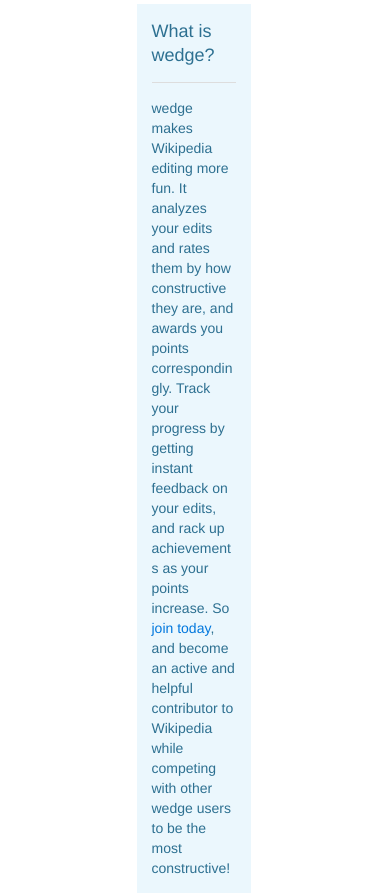
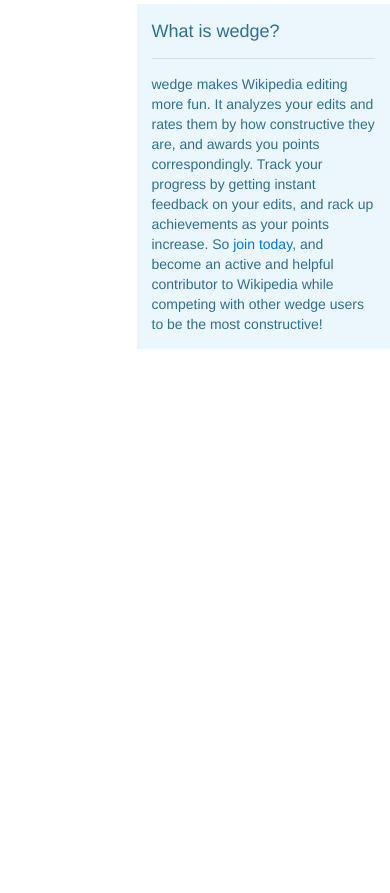
Before and after one commit to tjcsl/wedge, a Flask app: page / in a window 390 px wide. Shown: the part 40-933 px from the top of the page. After the commit the page ends 389 px from the top, so only its background shows below. Run offline with Flask 2, Linux system fonts and the light colour scheme; some libraries are stand-ins or nearby versions.

Commit message:
Test on mobile

```diff
--- a/web/templates/index.html
+++ b/web/templates/index.html
@@ -5,14 +5,14 @@
 {% block content %}
 <div class="uk-grid containerc indexcenter{% if session.username %}{% else %}nologin{% endif %}">
 	{% if session.username %}
-		<div class="uk-width-1-2">
+		<div class="uk-width-medium-1-2">
 			<div class="uk-panel uk-panel-box uk-panel-box-primary">
 				<h3 class="uk-panel-title">Welcome, {{ session.username }}!</h3>
 				<hr />
 				<p>Welcome to wedge, the Wikipedia game.</p>
 			</div>
 		</div>
-		<div class="uk-width-1-2">
+		<div class="uk-width-medium-1-2">
 			<div class="uk-panel uk-panel-box uk-panel-box-primary">
 				<h3 class="uk-panel-title">{{ session.username }}'s stats at a glance:</h3>
 				<hr />
@@ -23,7 +23,7 @@
 			</div>
 		</div>
 	{% else %}
-		<div class="uk-width-1-2">
+		<div class="uk-width-medium-1-2">
 			<div class="uk-panel uk-panel-box uk-panel-box-primary">
 				<div class="uk-panel-title">What is wedge?</div>
 				<hr />
```
